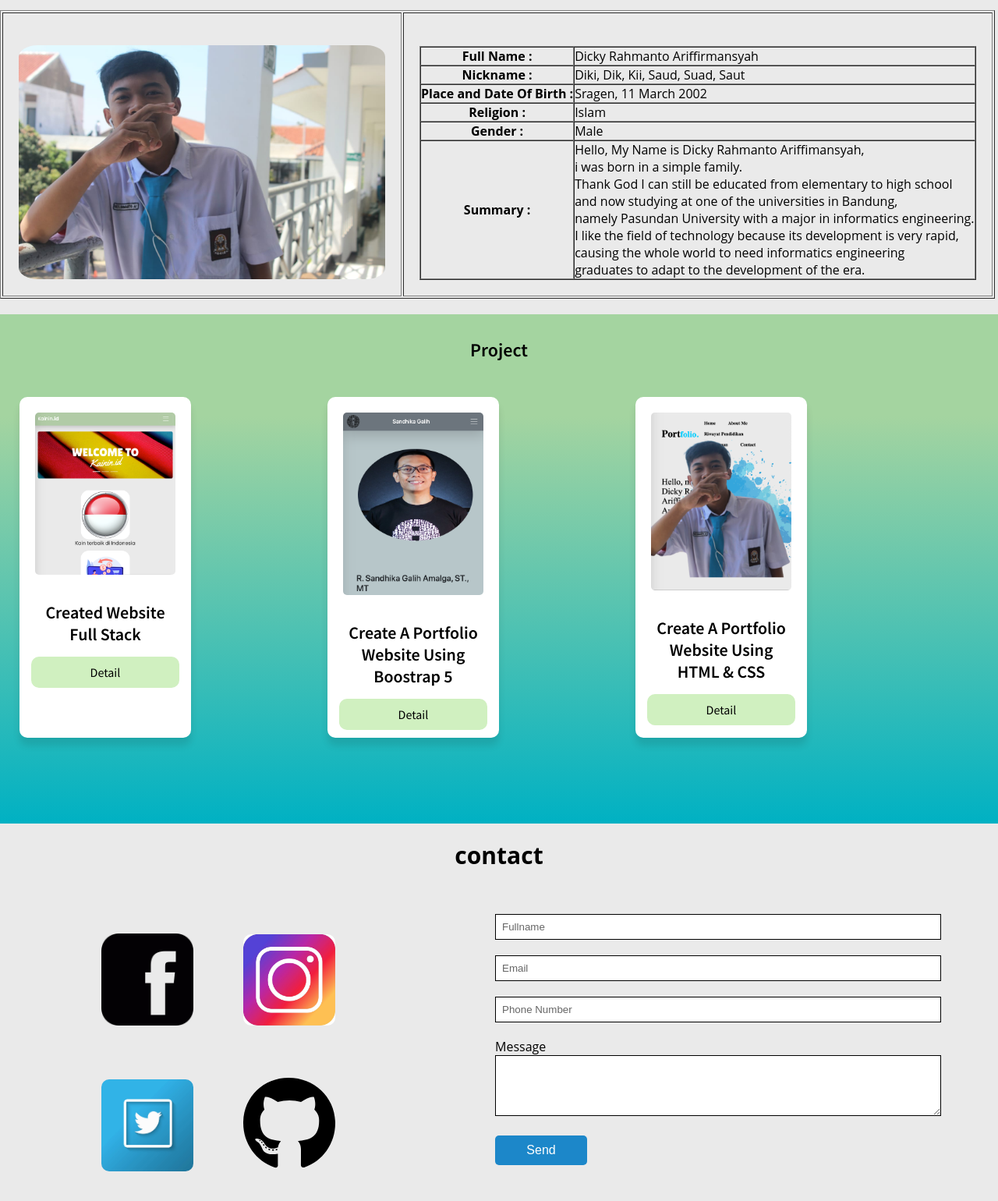
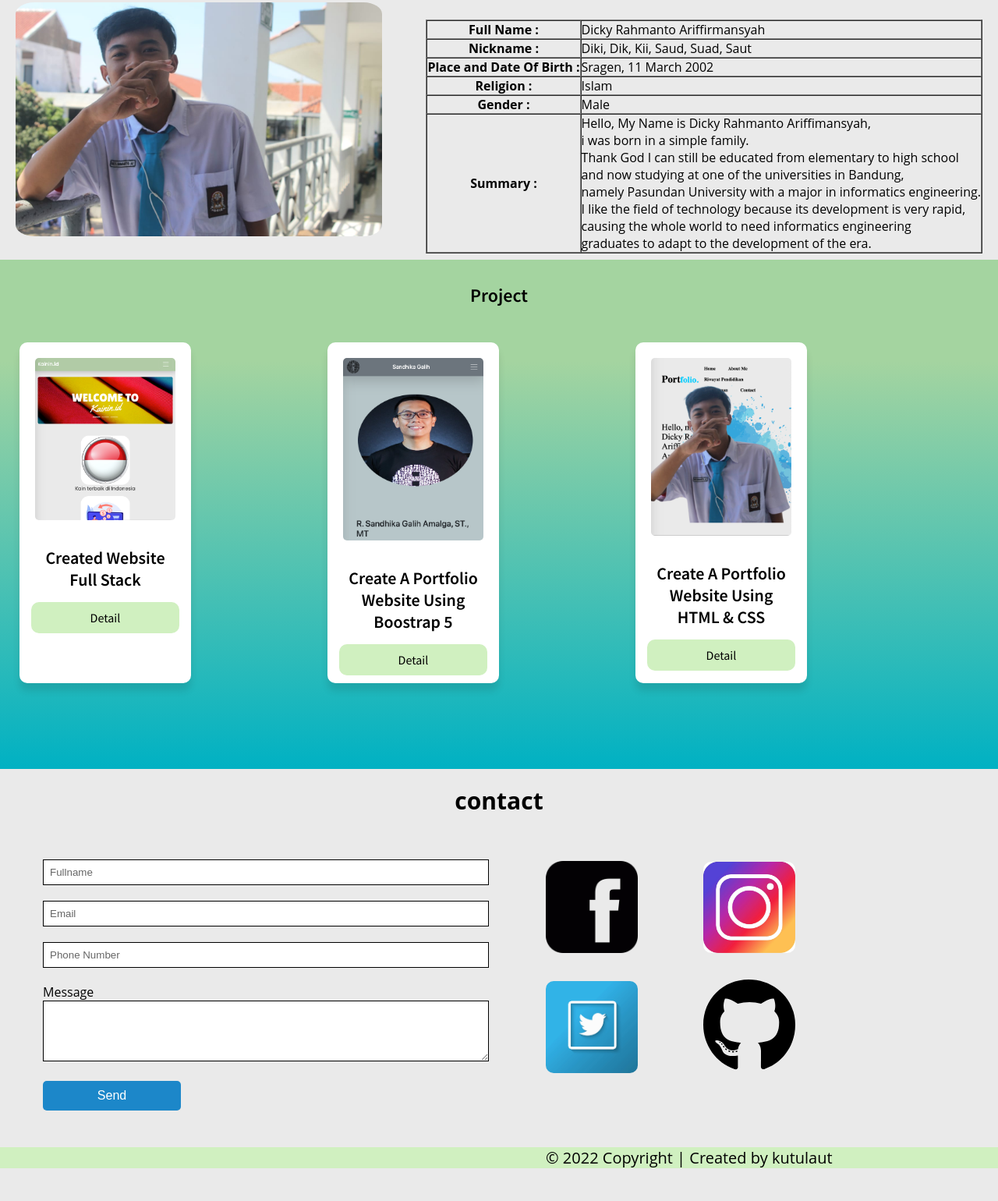
Before and after one commit to kutulaut/kumpulan_project_dicoding, a plain HTML site: page index.html in a window 1280 px wide. Shown: the part 850-2390 px from the top of the page at 78% size. After the commit the page ends 2348 px from the top, so only its background shows below. Drawn offline with Linux system fonts and the light colour scheme.

Commit message:
sudah fixed

```diff
--- a/Assets/css/styles.css
+++ b/Assets/css/styles.css
@@ -1,6 +1,6 @@
 @import url("https://fonts.googleapis.com/css2?family=Pacifico&family=Roboto&display=swap");
 @import url("https://fonts.googleapis.com/css2?family=Source+Sans+Pro:wght@400;600&display=swap");
-/* biru muda, hijau muda, dan tosca */
+
 * {
   padding: 0;
   margin: 0;
@@ -125,8 +125,8 @@ nav ul li a:hover {
     justify-content: space-evenly;
     flex-direction: column;
     align-items: center;
-    background-color: red;
-    z-index: 1000;
+    background-color: RGB(208, 240, 192);
+    z-index: 0;
     transform: translateX(100%);
     transition: all 1s;
     opacity: 0;
@@ -147,7 +147,7 @@ nav ul li a:hover {
 
 #curve {
   position: absolute;
-  padding-bottom: 10px;
+  padding-top: 30px;
   bottom: 0;
   width: 100%;
 }
@@ -211,12 +211,11 @@ nav ul li a:hover {
   margin-top: 42px;
   margin-bottom: 20px;
 }
-
 /* Akhir About Me */
 
 /* Awal Project */
 #project {
-  margin-top: 20px;
+  margin-top: 400px;
   font-family: "Source Sans Pro", sans-serif;
   background: linear-gradient(0deg, rgb(0, 177, 195) 0%, rgb(164, 212, 160) 80%);
 }
@@ -238,9 +237,9 @@ nav ul li a:hover {
 }
 
 .card {
-  width: 100%;
+  width: 80%;
   height: auto;
-  grid-column: span 6;
+  grid-column: span 8;
   margin: 10px 0;
   border-radius: 10px;
   position: relative;
@@ -308,14 +307,19 @@ nav ul li a:hover {
 
 /* responsive */
 @media screen and (min-width: 550px) {
+  #project {
+    margin-top: 750px;
+  }
+
   .card {
-    width: 50%;
     grid-column: span 1;
-    align-items: center;
   }
 }
 
-@media screen and (min-width: 760px) {
+@media screen and (min-width: 768px) {
+  #project {
+    margin-top: 350px;
+  }
   .card {
     width: 220px;
     margin: 10px;
@@ -329,12 +333,14 @@ nav ul li a:hover {
   font-size: 30px;
   margin-top: 20px;
 }
+
 form {
   width: 50%;
   padding: 25px;
   margin: 30px;
-  float: right;
+  float: left;
 }
+
 .contact,
 .alert {
   background-color: RGB(208, 240, 192);
@@ -355,7 +361,7 @@ input::placeholder {
 }
 
 button {
-  width: 20%;
+  width: 30%;
   padding: 10px;
   border: none;
   border-radius: 5px;
@@ -376,19 +382,21 @@ button:hover {
   border-radius: 10px;
   height: 10%;
   width: 10%;
-  margin: 30px;
+  margin-top: 7px;
+  margin-right: 80px;
+  margin-bottom: 20px;
 }
 /* Akhir Contact */
 
 footer {
-  margin-top: 30px;
+  margin-top: 70px;
   background-color: RGB(208, 240, 192);
 }
 
 footer .akhir {
   font-size: 20px;
   text-align: justify;
-  margin-left: 150px;
+  margin-left: 20px;
 }
 
 footer a {
--- a/index.html
+++ b/index.html
@@ -53,14 +53,14 @@
     <section id="about-me">
       <div class="container">
         <h2>About Me</h2>
-        <table class="tabel1" border="1" cellspacing="2" cellpadding="10">
+        <!-- <table class="tabel1" border="1" cellspacing="2" cellpadding="10">
           <tr>
-            <td>
+            <td> -->
         <div class="am-kiri">
           <img src="Assets/img/home.jpg" />
         </div>
-            </td>
-            <td>
+        <!-- </td>
+            <td> -->
         <div class="am-kanan">
           <table class="tabel2" border="1" cellspacing="0" cellpadding="10">
             <tr>
@@ -96,9 +96,9 @@
             </tr>
           </table>
         </div>
-            </td>
+        <!-- </td>
           </tr>
-        </table>
+        </table> -->
       </div>
     </section>
     <!-- Akhir About Me -->
```
Lines whose indentation alone changed are shown as unchanged.
